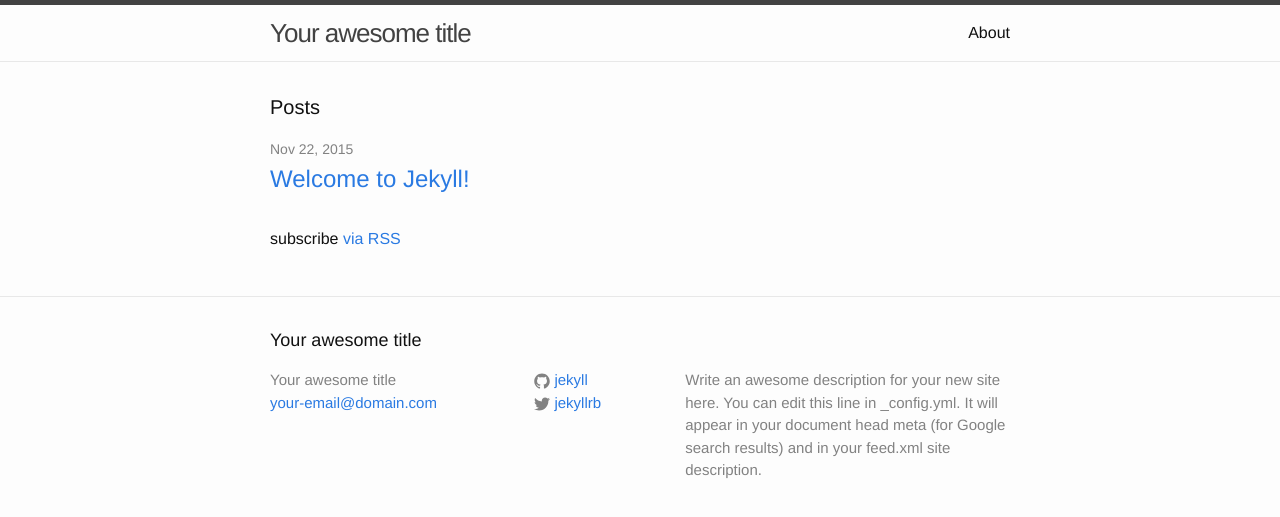
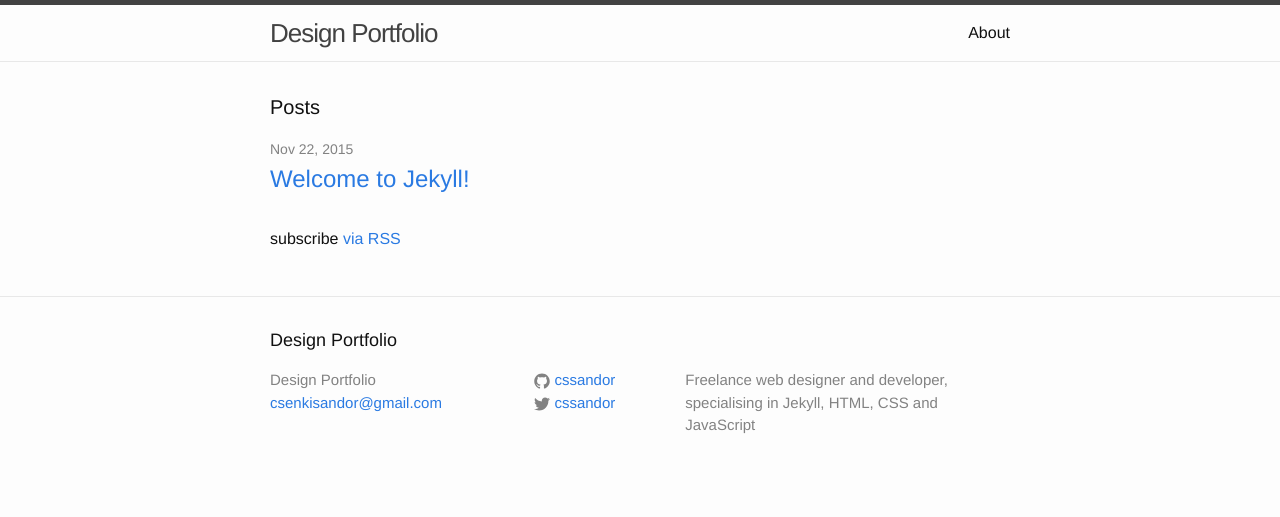
Before and after one commit to cssandor/jekyll_sample_project, a Jekyll site: the page built from index.html, in a window 1280 px wide. Shown: the top 517 px of the page. Built offline with Jekyll 4.4.1, drawn with Linux system fonts in a browser that asks for light colours.

Commit message:
Config settings for site

```diff
--- a/_config.yml
+++ b/_config.yml
@@ -6,16 +6,28 @@
 # 'jekyll serve'. If you change this file, please restart the server process.
 
 # Site settings
-title: Your awesome title
-email: your-email@domain.com
+title: Design Portfolio
+email: csenkisandor@gmail.com
 description: > # this means to ignore newlines until "baseurl:"
-  Write an awesome description for your new site here. You can edit this
-  line in _config.yml. It will appear in your document head meta (for
-  Google search results) and in your feed.xml site description.
+  Freelance web designer and developer, specialising in Jekyll, HTML, CSS and JavaScript
 baseurl: "" # the subpath of your site, e.g. /blog
-url: "http://yourdomain.com" # the base hostname & protocol for your site
-twitter_username: jekyllrb
-github_username:  jekyll
+url: "http://example.com" # the base hostname & protocol for your site
+
+twitter_username: cssandor
+github_username:  cssandor
+google_username:  csenkisandor
+
+permalink: /:categories/:title
+
+links:
+  - title: about
+    url: /about
+  - title: work
+    url: /work
+  - title: articles
+    url: /articles
+  - title: hire me
+    url: /hire-me
 
 # Build settings
 markdown: kramdown
```
